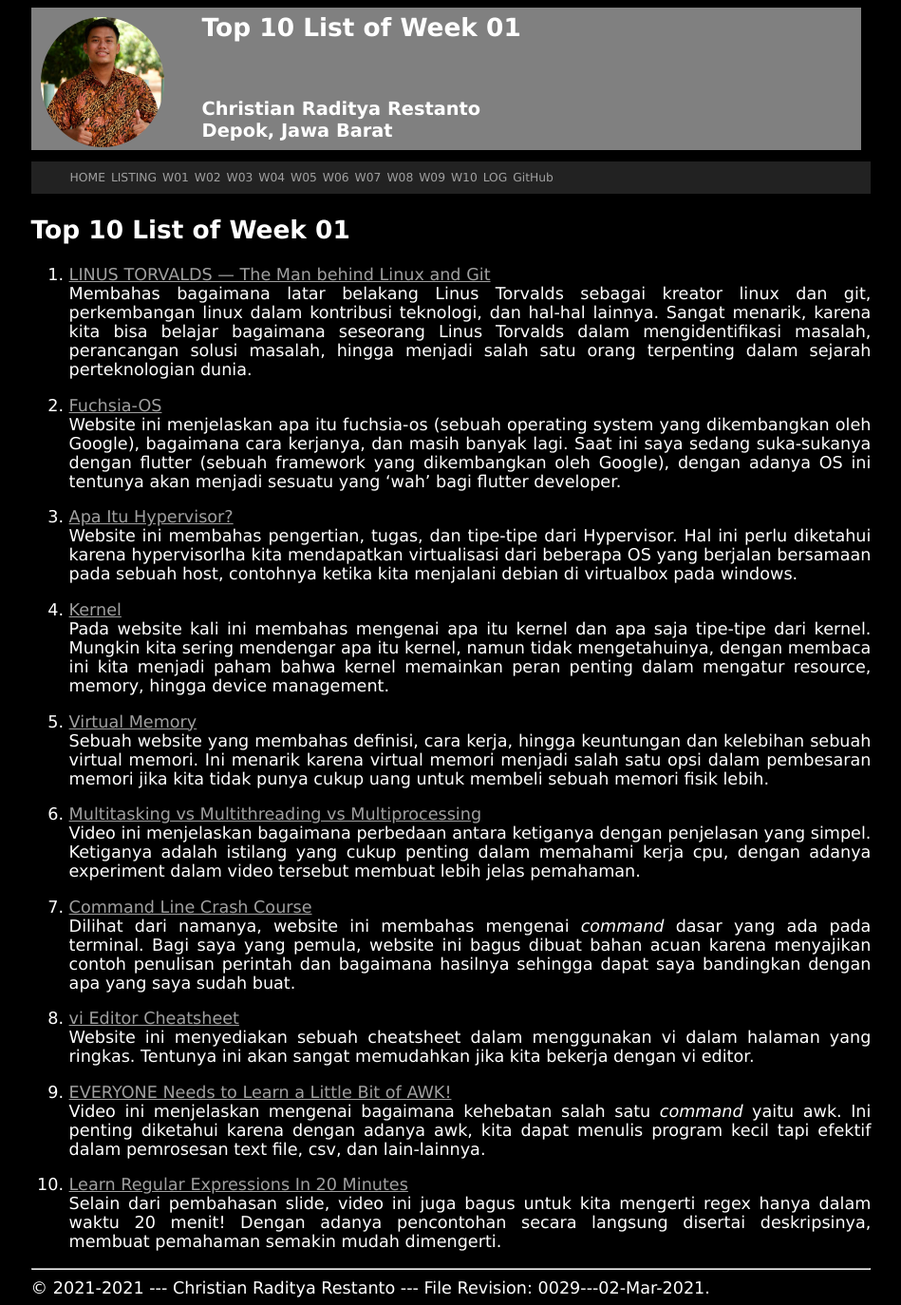
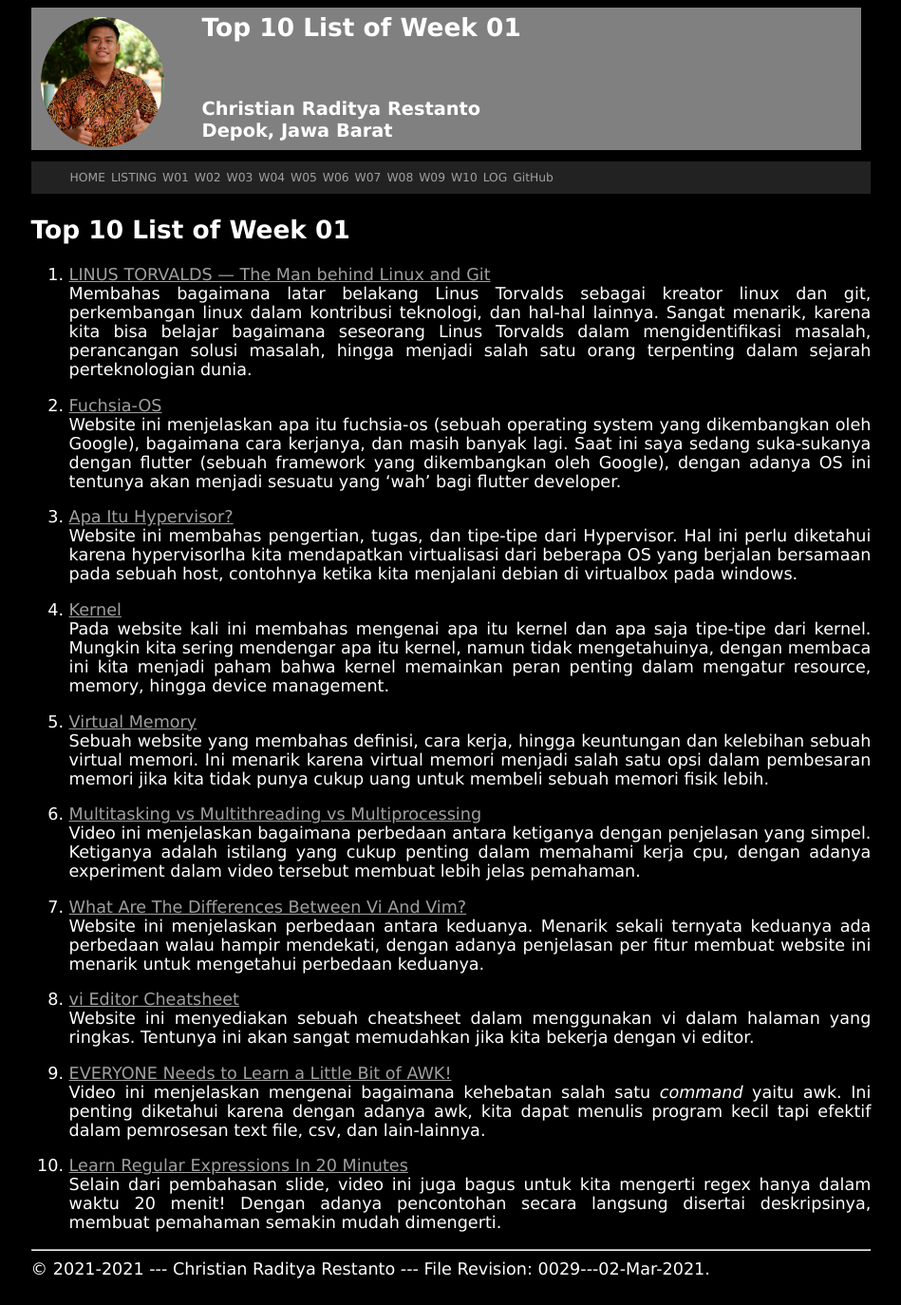
Before and after one commit to radityarestan/os211, a Jekyll site: the page built from w01.md, in a window 1280 px wide. Shown: the whole page at 95% size, without its empty margins (165-1114 px from the left). Built offline with Jekyll 4.4.1, drawn with Linux system fonts in a browser that asks for light colours; our own code applies the rules of GitHub Pages for plain Markdown files.

Commit message:
Update Source

```diff
--- a/w01.md
+++ b/w01.md
@@ -23,8 +23,8 @@ Sebuah website yang membahas definisi, cara kerja, hingga keuntungan dan kelebih
 6. [Multitasking vs Multithreading vs Multiprocessing](https://www.youtube.com/watch?v=Tn0u-IIBmtc)<br>
 Video ini menjelaskan bagaimana perbedaan antara ketiganya dengan penjelasan yang simpel. Ketiganya adalah istilang yang cukup penting dalam memahami kerja cpu, dengan adanya experiment dalam video tersebut membuat lebih jelas pemahaman.
 
-7. [Command Line Crash Course](https://learnpythonthehardway.org/book/appendixa.html)<br>
-Dilihat dari namanya, website ini membahas mengenai *command* dasar yang ada pada terminal. Bagi saya yang pemula, website ini bagus dibuat bahan acuan karena menyajikan contoh penulisan perintah dan bagaimana hasilnya sehingga dapat saya bandingkan dengan apa yang saya sudah buat.
+7. [What Are The Differences Between Vi And Vim?](https://www.shell-tips.com/linux/vi-vs-vim/#:~:text=Vi%20stands%20for%20Visual.,Vi%20standard%20with%20many%20additions.)<br>
+Website ini menjelaskan perbedaan antara keduanya. Menarik sekali ternyata keduanya ada perbedaan walau hampir mendekati, dengan adanya penjelasan per fitur membuat website ini menarik untuk mengetahui perbedaan keduanya.
 
 8. [vi Editor Cheatsheet](http://www.atmos.albany.edu/daes/atmclasses/atm350/vi_cheat_sheet.pdf)<br>
 Website ini menyediakan sebuah cheatsheet dalam menggunakan vi dalam halaman yang ringkas. Tentunya ini akan sangat memudahkan jika kita bekerja dengan vi editor.
```
